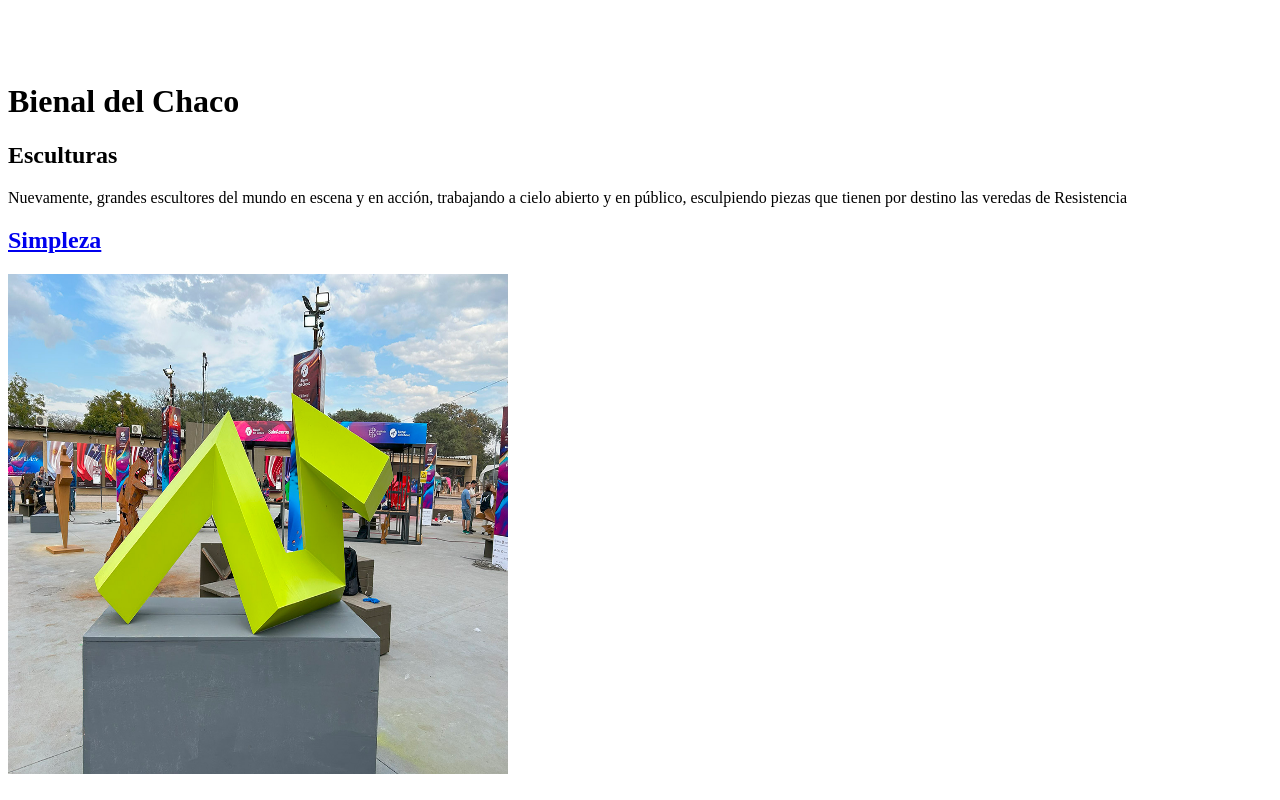
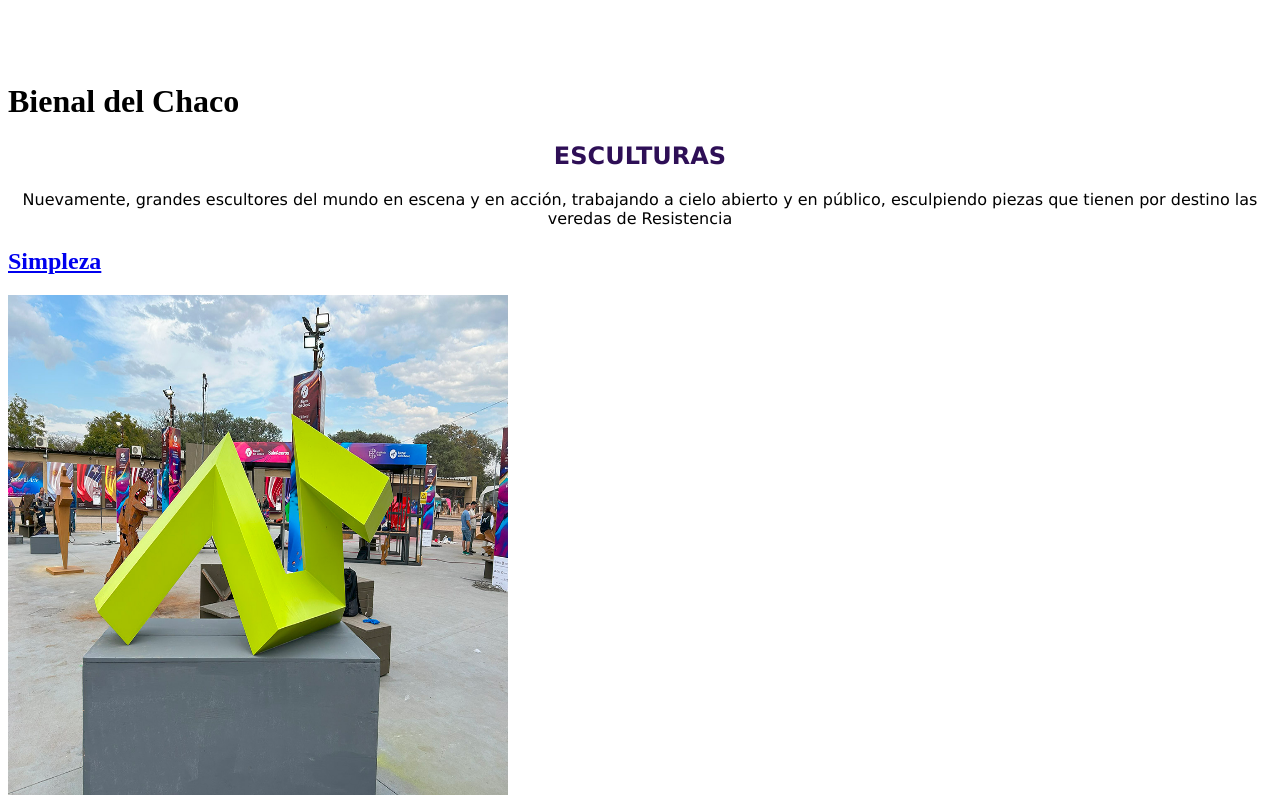
Before and after one commit to FRRe-DS/2024-01-TPI, a Next.js app: page /esculturas in a window 1280 px wide. Shown: the top 800 px of the page. Built offline with nearby package versions, Linux system fonts and the light colour scheme.

Commit message:
creación de css para pag de esculturas

```diff
--- a/src/app/ui/esculturas.css
+++ b/src/app/ui/esculturas.css
@@ -1,22 +1,32 @@
 .esculturasText {
-    font-style : justify;
+    font-family: 'Lucida Sans';
+    width: 300 px;
+    height: 300 px;
+    box-sizing: border-box;
+    text-align : center;
+    margin: auto;
     margin-bottom : 20 px;
     padding: 10 px;
+
 }
 
 .esculturasHeader {
-    font-style : center;
-    margin-top: 30 px;
+    text-transform : uppercase;
+    color: #2e0f56;
+    margin-top: 20 px;
 
 }
 
 
 .esculturasPortada {
     flex-direction: column;
+    box-sizing: border-box;
+    padding: 10 px;
 
 }
 
 .esculturasSeleccionadas {
-    padding: 10 px;
-    margin: 30 px ;
+    margin: 10 px ;
+    align-content: baseline;
+    border-bottom: 3px solid black;
 }
```
Also changed, not shown: src/app/ui/GalleryComponents/plantillaEscultura.jsx (+7 -7 lines), src/app/ui/imageRandom.css (added, +7 -0 lines), src/app/ui/planillaEscultura.css (added, +24 -0 lines).
